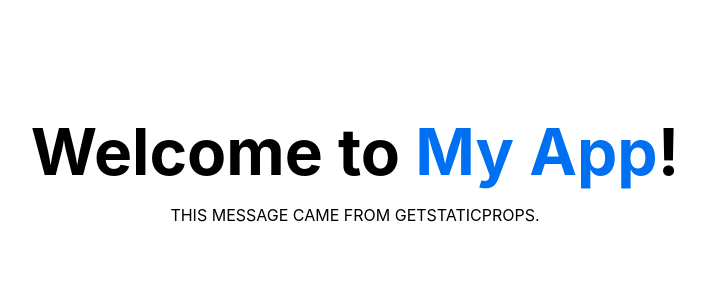
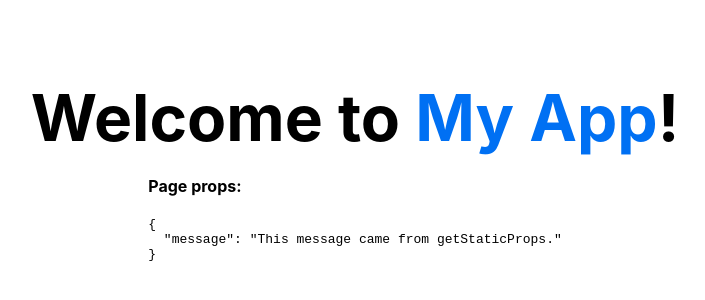
Before and after one commit to feugy/nextjs-middleware-issue, a Next.js app in the folder apps/my-app/: page / in a window 1280 px wide. Shown: the part 222-522 px from the top of the page, without its empty margins (285-990 px from the left). Built offline with nearby package versions, Linux system fonts and the light colour scheme.

Commit message:
Show page props.

```diff
--- a/apps/my-app/pages/index.js
+++ b/apps/my-app/pages/index.js
@@ -8,7 +8,7 @@ export const getStaticProps = () => ({
   },
 });
 
-export default function Home({ message }) {
+export default function Home(props) {
   return (
     <div className={styles.container}>
       <Head>
@@ -24,7 +24,10 @@ export default function Home({ message }) {
           </Link>
           !
         </h1>
-        <p>{message.toUpperCase()}</p>
+        <div>
+          <h4>Page props:</h4>
+          <pre>{JSON.stringify(props, null, 2)}</pre>
+        </div>
       </main>
     </div>
   );
```
